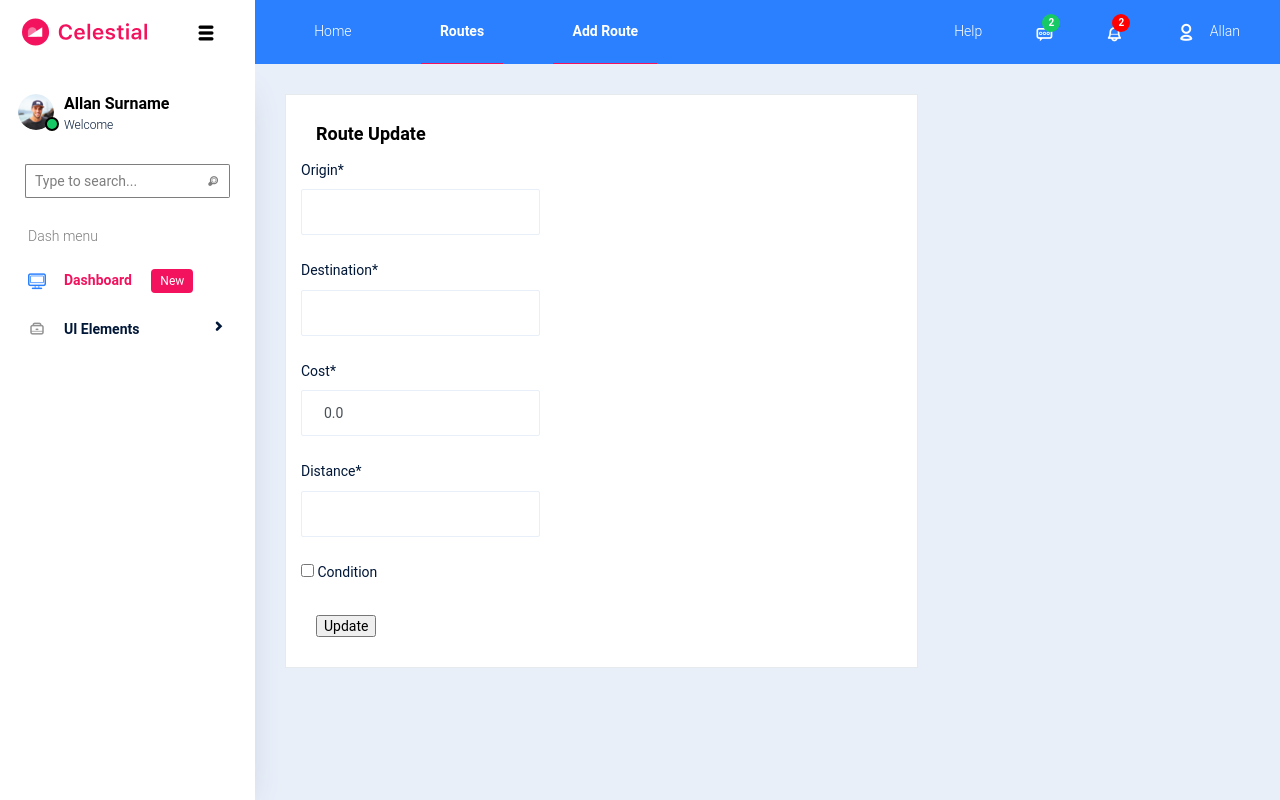
After one commit to mugabwa/Dwear, a Django app: page /routes/create/ in a window 1280 px wide. The commit adds this page. Run offline with Django 3.2, Linux system fonts and the light colour scheme; some libraries are stand-ins or nearby versions; some web fonts are replaced.

Commit message:
Create route

```diff
--- a/routes/forms.py
+++ b/routes/forms.py
@@ -9,11 +9,12 @@ class FileForm(forms.ModelForm):
 
 class RouteForm(forms.ModelForm):
     class Meta:
+        FORM_CONTOL = 'form-control p-input'
         model = Route
         fields = ["origin", "destination", "distance", "condition", "cost"]
         widgets = {
-            'origin': forms.TextInput(attrs={'class': 'form-control p-input'}),
-            'destination': forms.TextInput(attrs={'class': 'form-control p-input'}),
-            'distance': forms.TextInput(attrs={'class': 'form-control p-input'}),
-            'cost': forms.TextInput(attrs={'class': 'form-control p-input'}),
+            'origin': forms.TextInput(attrs={'class': FORM_CONTOL}),
+            'destination': forms.TextInput(attrs={'class': FORM_CONTOL}),
+            'distance': forms.TextInput(attrs={'class': FORM_CONTOL}),
+            'cost': forms.TextInput(attrs={'class': FORM_CONTOL}),
         }
--- a/routes/templates/base.html
+++ b/routes/templates/base.html
@@ -37,7 +37,7 @@
                 </a>
               </li>
               <li class="nav-item  d-none d-lg-flex">
-                <a class="nav-link active" href="#">
+                <a class="nav-link active" href="{% url 'route-create' %}">
                   Add Route
                 </a>
               </li>
--- /dev/null
+++ b/routes/templates/create_route.html
@@ -0,0 +1,42 @@
+{% extends "base.html" %}
+<!-- {% load crispy_forms_filters %} -->
+ {% load crispy_forms_tags %}
+{% block content %}
+<div class="row">
+  <div class="col-lg-8 d-flex grid-margin stretch-card">
+    <div class="card">
+      <div class="card-body">
+        <div class="d-flex flex-wrap justify-content-between">
+          <h4 class="card-title mb-3">Route Update</h4>
+        </div>
+        <div class="row">
+          <form class="forms-sample" method="post" action="{% url 'route-create' route.id %}">
+
+              <div class="form-group">
+                {{ form.origin | as_crispy_field }}
+
+            </div>
+               <div class="form-group">
+                {{ form.destination | as_crispy_field }}
+            </div>
+               <div class="form-group">
+                {{ form.cost | as_crispy_field }}
+            </div>
+               <div class="form-group">
+                {{ form.distance | as_crispy_field }}
+            </div>
+            <div class="form-group">
+              {{ form.condition | as_crispy_field }}
+          </div>
+
+            <div class="col-12">
+                <input type="submit" value="Update">
+            </div>
+        </form>
+
+        </div>
+      </div>
+    </div>
+  </div>
+</div>
+{% endblock %}
--- a/routes/urls.py
+++ b/routes/urls.py
@@ -1,8 +1,9 @@
 from django.urls import path
-from .views import RouteListView, update
+from .views import RouteListView, update, create_route
 
 
 urlpatterns = [
     path('routes/',RouteListView.as_view(), name='route-list'),
     path('routes/<int:pk>/update/', update, name='route-update'),
+    path('routes/create/',create_route, name='route-create'),
 ]
--- a/routes/views.py
+++ b/routes/views.py
@@ -56,3 +56,16 @@ def calculate_cost(pk):
     route.calculated_cost = cost
     route.cost_status = True
     route.save()
+
+def create_route(request):
+    context = {}
+    form = RouteForm(request.POST or None)
+    if request.method == 'POST':
+        form = RouteForm(request.POST)
+        if form.is_valid():
+            form.save()
+            return redirect('route-list')
+    context = {
+        'form': form,
+    }
+    return render(request, 'create_route.html', context)
```
